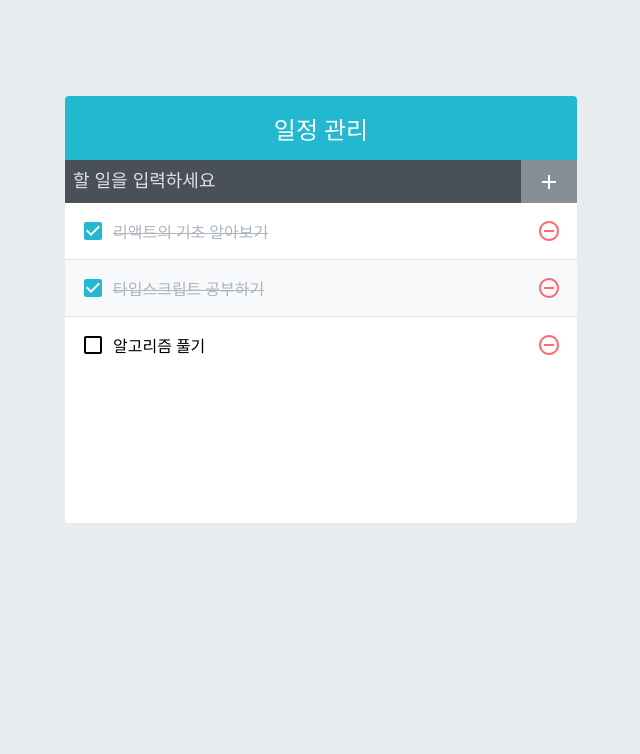
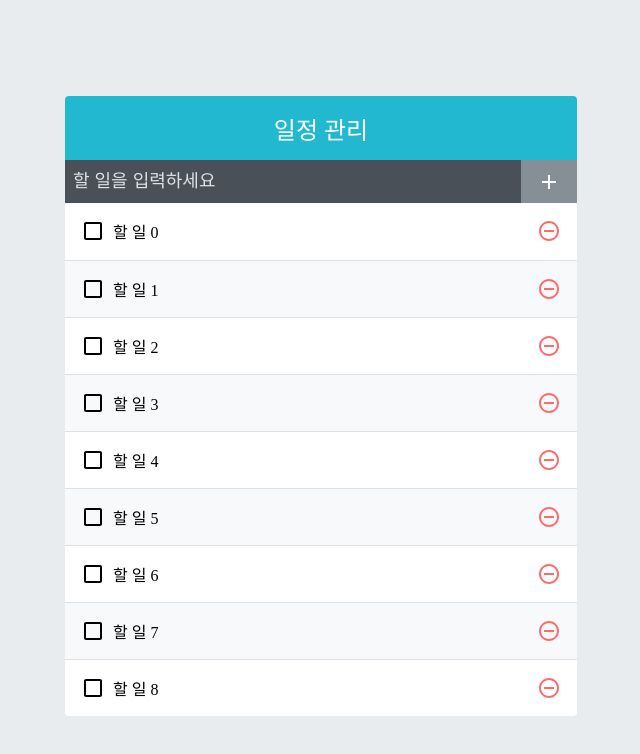
Before and after one commit to ryong9rrr/react-practice, a React (Create React App) app: page / in a window 1280 px wide. Shown: the top 754 px of the page, without its empty margins (319-959 px from the left). Built offline with nearby package versions, Linux system fonts and the light colour scheme.

Commit message:
11장: 컴포넌트 렌더링 최적화

```diff
--- a/package.json
+++ b/package.json
@@ -12,6 +12,7 @@
     "react-dom": "^18.2.0",
     "react-icons": "^4.4.0",
     "react-scripts": "5.0.1",
+    "react-virtualized": "^9.22.3",
     "web-vitals": "^2.1.0"
   },
   "scripts": {
--- a/src/App.js
+++ b/src/App.js
@@ -1,27 +1,40 @@
-import { useCallback, useRef, useState } from 'react';
+import { useCallback, useReducer, useRef, useState } from 'react';
 import './App.css';
 import TodoInsert from './components/TodoInsert';
 import TodoList from './components/TodoList';
 import TodoTemplate from './components/TodoTemplate';
 
+function createBulkTodos(range = 2500) {
+  return Array.from({ length: range }, (_, i) => ({
+    id: i,
+    text: `할 일 ${i}`,
+    checked: false,
+  }));
+}
+
+function todoReducer(todos, action) {
+  switch (action.type) {
+    case 'INSERT':
+      return [...todos, action.todo];
+    case 'REMOVE':
+      return todos.filter((todo) => todo.id !== action.id);
+    case 'TOGGLE':
+      return todos.map((todo) =>
+        todo.id === action.id ? { ...todo, checked: !todo.checked } : todo,
+      );
+    default:
+      return todos;
+  }
+}
+
 function App() {
-  const [todos, setTodos] = useState([
-    {
-      id: 1,
-      text: '리액트의 기초 알아보기',
-      checked: true,
-    },
-    {
-      id: 2,
-      text: '타입스크립트 공부하기',
-      checked: true,
-    },
-    {
-      id: 3,
-      text: '알고리즘 풀기',
-      checked: false,
-    },
-  ]);
+  // createBulkTodos()를 넘겨주면 리렌더링될 때마다 함수가 호출되지만
+  // 함수 자체를 넘겨주면 컴포넌트가 처음 렌더링될 때만 실행된다.
+  //const [todos, setTodos] = useState(createBulkTodos)
+
+  // 2번째 파라미터에 원래 초기값을 넣어주지만 그렇게 되면 리렌더링될 때마다 함수가 호출됨.
+  // 이렇게 2번째에 undefined을 넣고 3번째에 초기값(함수)를 넣어주면 처음 렌더링 될때만 함수가 호출된다.
+  const [todos, dispatch] = useReducer(todoReducer, undefined, createBulkTodos);
 
   const nextId = useRef(4);
 
@@ -31,27 +44,24 @@
       text,
       checked: false,
     };
-    setTodos([...todos, todo]);
+    //setTodos((todos) => [...todos, todo]);
+    dispatch({ type: 'INSERT', todo });
     nextId.current += 1;
   });
 
-  const onRemove = useCallback(
-    (id) => {
-      setTodos(todos.filter((todo) => todo.id !== id));
-    },
-    [todos],
-  );
+  const onRemove = useCallback((id) => {
+    //setTodos((todos) => todos.filter((todo) => todo.id !== id));
+    dispatch({ type: 'REMOVE', id });
+  }, []);
 
-  const onToggle = useCallback(
-    (id) => {
-      setTodos(
-        todos.map((todo) =>
-          todo.id === id ? { ...todo, checked: !todo.checked } : todo,
-        ),
-      );
-    },
-    [todos],
-  );
+  const onToggle = useCallback((id) => {
+    // setTodos((todos) =>
+    //   todos.map((todo) =>
+    //     todo.id === id ? { ...todo, checked: !todo.checked } : todo,
+    //   ),
+    // );
+    dispatch({ type: 'TOGGLE', id });
+  }, []);
 
   return (
     <TodoTemplate>
--- a/src/components/TodoList.js
+++ b/src/components/TodoList.js
@@ -1,19 +1,34 @@
 import TodoListItem from './TodoListItem';
 import './TodoList.scss';
+import React, { useCallback } from 'react';
+import { List } from 'react-virtualized';
 
 const TodoList = ({ todos, onRemove, onToggle }) => {
+  const rowRenderer = useCallback(({ index, key, style }) => {
+    const todo = todos[index];
+    return (
+      <TodoListItem
+        key={key}
+        todo={todo}
+        onRemove={onRemove}
+        onToggle={onToggle}
+        style={style}
+      />
+    );
+  });
+
   return (
-    <div className="TodoList">
-      {todos.map((todo) => (
-        <TodoListItem
-          key={todo.id}
-          todo={todo}
-          onRemove={onRemove}
-          onToggle={onToggle}
-        />
-      ))}
-    </div>
+    <List
+      className="TodoList"
+      width={512}
+      height={513}
+      rowCount={todos.length}
+      rowHeight={57}
+      rowRenderer={rowRenderer}
+      list={todos}
+      style={{ outline: 'none' }}
+    />
   );
 };
 
-export default TodoList;
+export default React.memo(TodoList);
--- a/src/components/TodoListItem.js
+++ b/src/components/TodoListItem.js
@@ -5,13 +5,18 @@
 } from 'react-icons/md';
 import cn from 'classnames';
 import './TodoListItem.scss';
+import React from 'react';
 
-const TodoListItem = ({ todo, onRemove, onToggle }) => {
+const TodoListItem = ({ todo, onRemove, onToggle, style }) => {
   const { id, text, checked } = todo;
 
   return (
+    <div className="TodoListItem-virtualized" style={style}>
       <div className="TodoListItem">
-      <div className={cn('checkbox', { checked })} onClick={() => onToggle(id)}>
+        <div
+          className={cn('checkbox', { checked })}
+          onClick={() => onToggle(id)}
+        >
           {checked ? <MdCheckBox /> : <MdCheckBoxOutlineBlank />}
           <div className="text">{text}</div>
         </div>
@@ -19,7 +24,8 @@
           <MdRemoveCircleOutline />
         </div>
       </div>
+    </div>
   );
 };
 
-export default TodoListItem;
+export default React.memo(TodoListItem);
--- a/src/components/TodoListItem.scss
+++ b/src/components/TodoListItem.scss
@@ -1,11 +1,21 @@
+.TodoListItem-virtualized {
+  & + & {
+    border-top: 1px solid #dee2e6;
+  }
+
+  &:nth-child(even) {
+    background: #f8f9fa;
+  }
+}
+
 .TodoListItem {
   padding: 1rem;
   display: flex;
   align-items: center;
   // UI를 위히 짝수번째 배경만 바꿔주기... ㄷㄷ(이렇게 할 수도 있구나)
-  &:nth-child(even) {
-    background: #f8f9fa;
-  }
+  // &:nth-child(even) {
+  //   background: #f8f9fa;
+  // }
 
   .checkbox {
     cursor: pointer;
@@ -45,7 +55,7 @@
 
   // 엘리먼트 사이에 테두리를 넣어줌
   // (이렇게 하면 2번째 엘리먼트 부터 적용... 캬)
-  & + & {
-    border-top: 1px solid #dee2e6;
-  }
+  // & + & {
+  //   border-top: 1px solid #dee2e6;
+  // }
 }
```
Also changed, not shown: 2 other files (tests, documents, lock files or other folders). Lines whose indentation alone changed are shown as unchanged.
